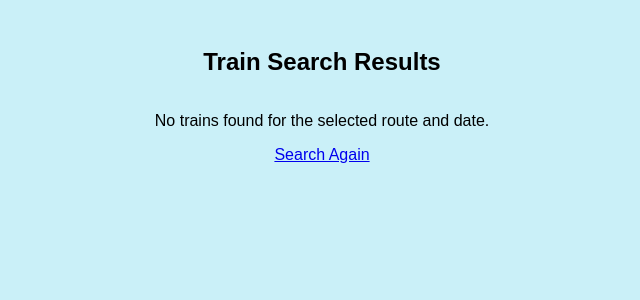
After one commit to anjanasom/Travel-Booking-Website, a Flask app: template website/templates/train_results.html in a window 1280 px wide. The commit adds this page. Shown: the top 300 px of the page, without its empty margins (318-958 px from the left). Run offline with Flask 3, Linux system fonts and the light colour scheme; the template is opened without the code that fills it, so the values that code supplies are empty.

Commit message:
added train search function
can now search for available trains using api, but cannot do anything further with that. Also added navbar to packages.

```diff
--- /dev/null
+++ b/website/static/train_results.css
@@ -0,0 +1,60 @@
+/* General Styles */
+body {
+    font-family: Arial, sans-serif;
+    background-color: #caf0f8;
+    display: flex;
+    justify-content: center;
+    align-items: center;
+    flex-direction: column;
+    padding: 20px;
+}
+
+/* Heading */
+h2 {
+    text-align: center;
+    font-size: 24px;
+    font-weight: bold;
+    margin-bottom: 20px;
+}
+
+/* Table Styling */
+table {
+    width: 80%;
+    border-collapse: collapse;
+    background-color: white;
+    box-shadow: 0 4px 8px rgba(0, 0, 0, 0.2);
+    border-radius: 10px;
+    overflow: hidden;
+}
+
+th, td {
+    border: 1px solid #ccc;
+    padding: 10px;
+    text-align: left;
+}
+
+th {
+    background-color: #48cae4;
+    color: white;
+    font-weight: bold;
+}
+
+/* Search Again Button */
+.search-again {
+    margin-top: 20px;
+    text-align: center;
+}
+
+.search-again a {
+    display: inline-block;
+    padding: 10px 20px;
+    background-color: #48cae4;
+    color: white;
+    text-decoration: none;
+    font-size: 16px;
+    border-radius: 5px;
+}
+
+.search-again a:hover {
+    background-color: #1abc9c;
+}
--- a/website/templates/start2.html
+++ b/website/templates/start2.html
@@ -52,10 +52,10 @@
         <!-- Trains Form -->
         <form class="form-section" id="trains" action="{{ url_for('book.search_trains') }}" method="POST">
             <label for="train-from">From:</label>
-            <input type="text" id="train-from" name="from_station" placeholder="Enter station or city" required>
+            <input type="text" id="train-from" name="from_station" placeholder="Enter station code" required>
 
             <label for="train-to">To:</label>
-            <input type="text" id="train-to" name="to_station" placeholder="Enter station or city" required>
+            <input type="text" id="train-to" name="to_station" placeholder="Enter station code" required>
 
             <label for="train-date">Travel Date:</label>
             <input type="date" id="train-date" name="travel_date" required>
--- /dev/null
+++ b/website/templates/train_results.html
@@ -0,0 +1,41 @@
+<!DOCTYPE html>
+<html lang="en">
+<head>
+    <meta charset="UTF-8">
+    <meta name="viewport" content="width=device-width, initial-scale=1.0">
+    <title>Train Search Results</title>
+    <link rel="stylesheet" href="{{ url_for('static', filename='train_results.css') }}">
+</head>
+<body>
+    <h2>Train Search Results</h2>
+
+    {% if train_data.error %}
+        <p class="error">{{ train_data.error }}</p>
+    {% elif train_data and train_data['data'] %}
+        <table>
+            <tr>
+                <th>Train Number</th>
+                <th>Train Name</th>
+                <th>Departure</th>
+                <th>Arrival</th>
+                <th>Duration</th>
+                <th>Days of Operation</th>
+            </tr>
+            {% for train in train_data['data'] %}
+                <tr>
+                    <td>{{ train['train_number'] }}</td>
+                    <td>{{ train['train_name'] }}</td>
+                    <td>{{ train['from_sta']['departure_time'] }}</td>
+                    <td>{{ train['to_sta']['arrival_time'] }}</td>
+                    <td>{{ train['duration'] }}</td>
+                    <td>{{ ', '.join(train['run_days']) }}</td>
+                </tr>
+            {% endfor %}
+        </table>
+    {% else %}
+        <p>No trains found for the selected route and date.</p>
+    {% endif %}
+
+    <a href="{{ url_for('book.start') }}">Search Again</a>
+</body>
+</html>
```
Also changed, not shown: website/book.py (+29 -16 lines), website/static/packages.css (+40 -0 lines), website/templates/packages.html (+12 -0 lines), 1 other file.
